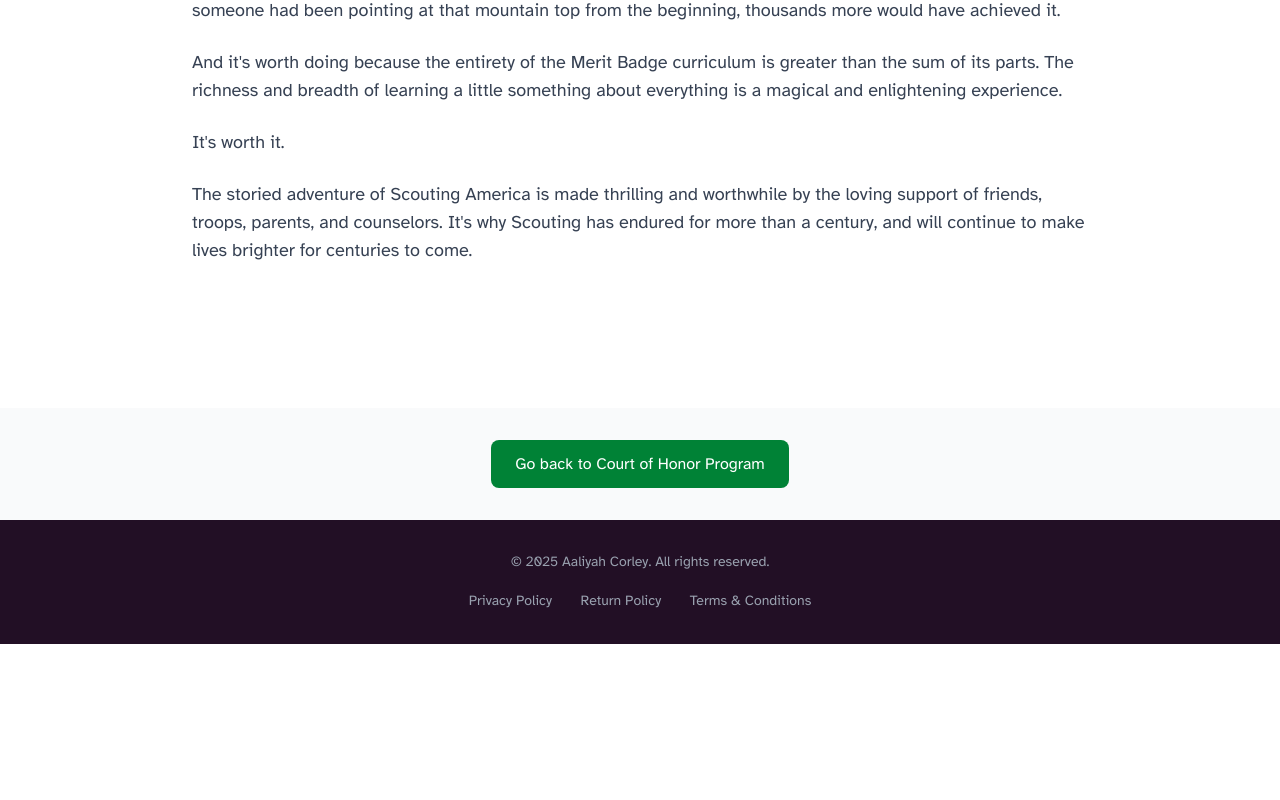
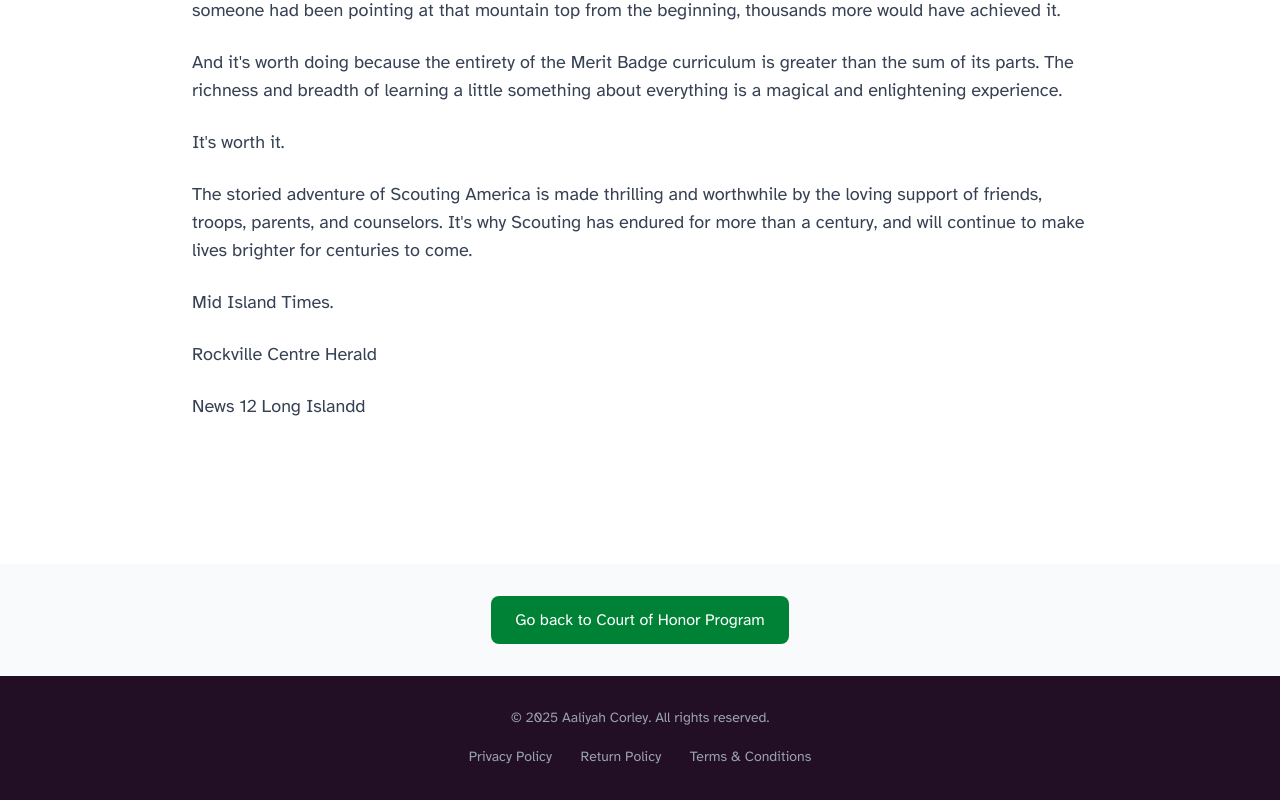
Before and after one commit to Skipity/v0-plum-candy-website, a SvelteKit app: page /scouting in a window 1280 px wide. Shown: the part 3012-3812 px from the top of the page. Before the commit the page ends 3656 px from the top, so only its background shows below. Built offline with nearby package versions, Linux system fonts and the light colour scheme.

Commit message:
Update +page.svelte
news update

```diff
--- a/src/routes/scouting/+page.svelte
+++ b/src/routes/scouting/+page.svelte
@@ -125,6 +125,16 @@
           <p>
             The storied adventure of Scouting America is made thrilling and worthwhile by the loving support of friends, troops, parents, and counselors. It's why Scouting has endured for more than a century, and will continue to make lives brighter for centuries to come.
           </p>
+          <p>
+          <a href="https://www.midislandtimes.com/pageview/viewer/2025-10-17#page=0" >Mid Island Times.</a>
+          </p>
+           <p>
+          <a href="https://issuu.com/richnercomm/docs/rockville_centre_herald_10-23-2025?ff" >Rockville Centre Herald</a>
+          </p>
+
+           <p>
+          <a href="https://longisland.news12.com/hicksville-teen-makes-history-as-first-girl-on-li-to-earn-every-merit-badge-in-scouting-america" >News 12 Long Islandd</a>
+          </p>
         </div>
       </div>
     </div>
```
